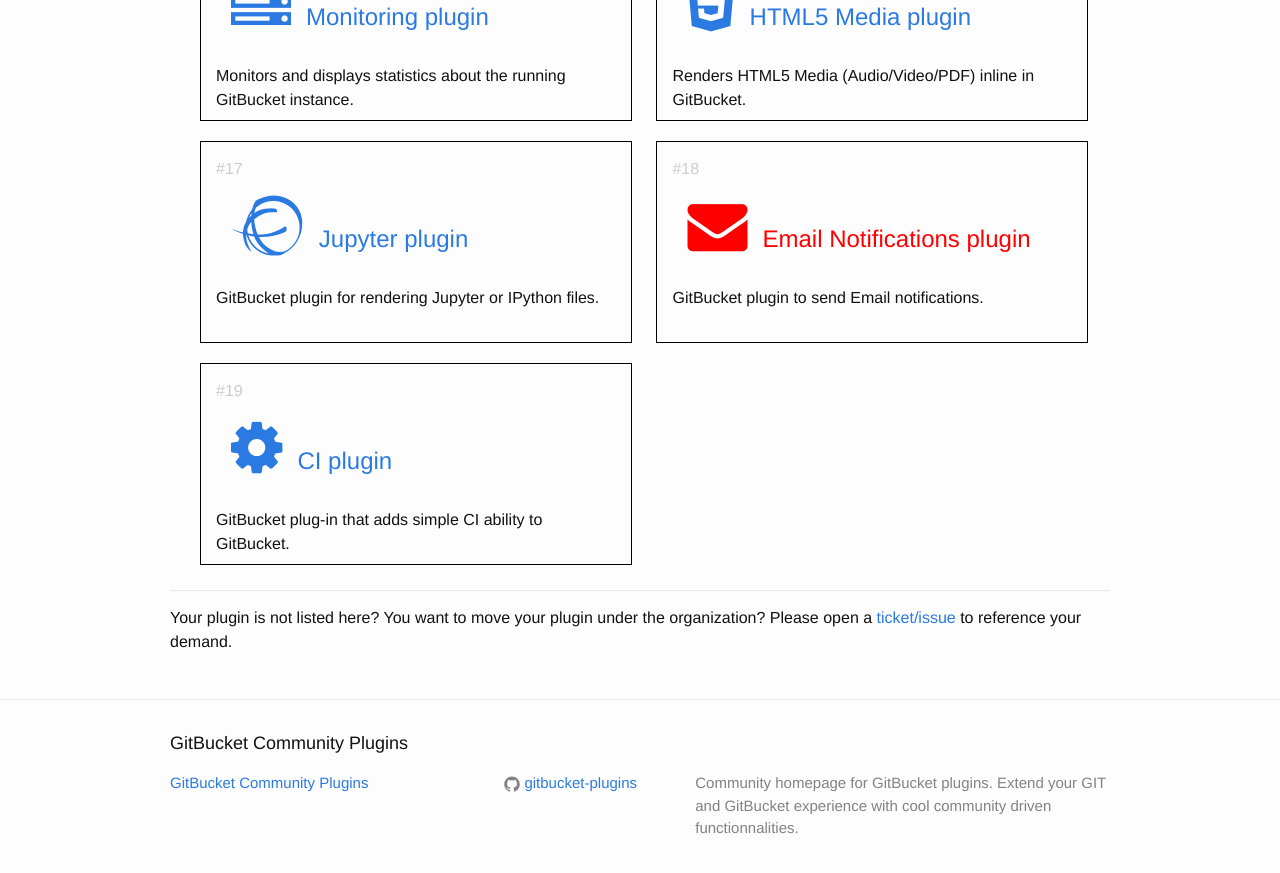
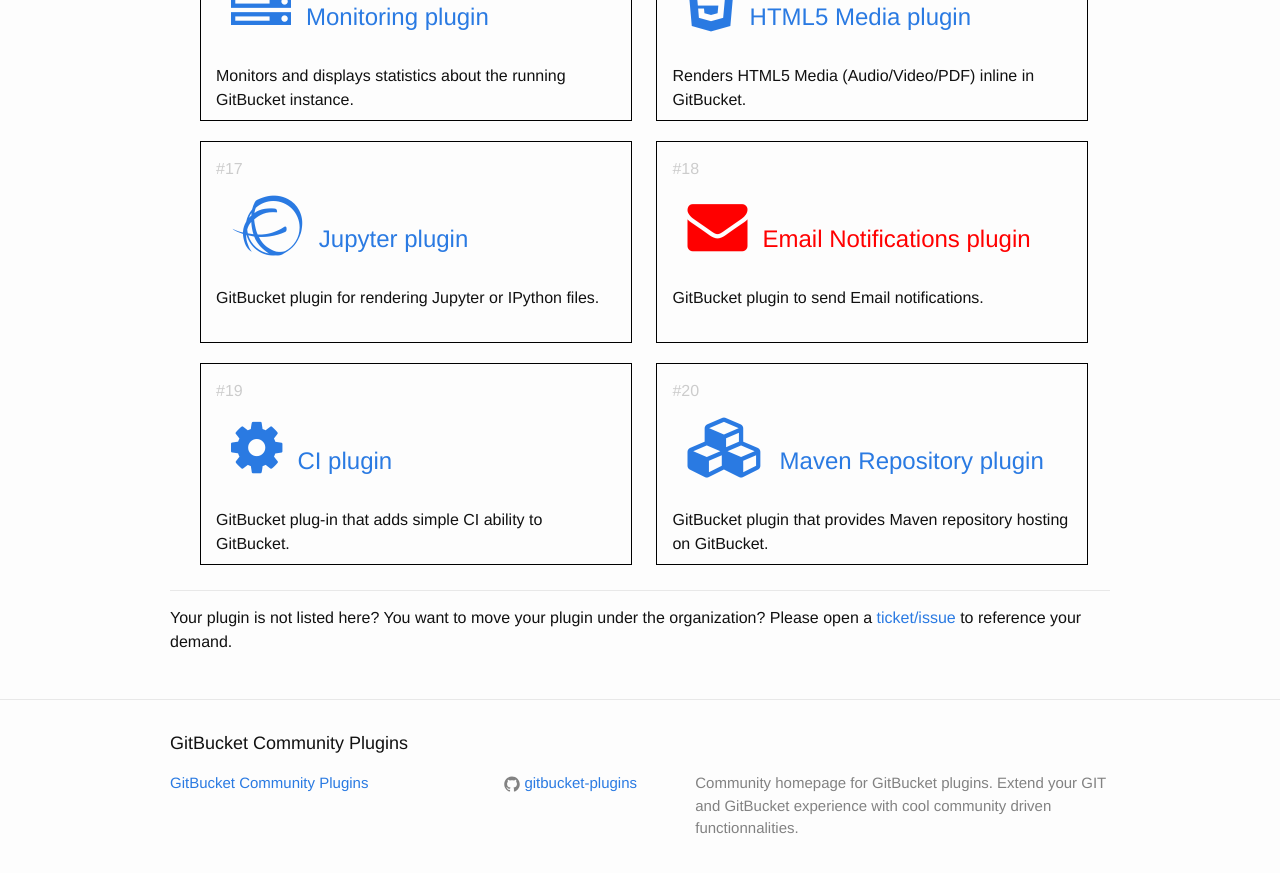
Before and after one commit to gitbucket-plugins/gitbucket-plugins.github.io, a Jekyll site: the page built from index.html, in a window 1280 px wide and 900 px high, scrolled down 1847 px. Shown: the top 873 px of the window. Built offline with Jekyll 4.4.1, drawn with Linux system fonts in a browser that asks for light colours.

Commit message:
Add Maven Repository plugin

```diff
--- a/index.html
+++ b/index.html
@@ -131,6 +131,12 @@
           </h2>
           <p>GitBucket plug-in that adds simple CI ability to GitBucket.</p>
       </li>
+      <li>
+          <h2>
+              <a class="post-link" href="https://github.com/takezoe/gitbucket-maven-repository-plugin"><span class="fa fa-cubes"></span>Maven Repository plugin</a>
+          </h2>
+          <p>GitBucket plugin that provides Maven repository hosting on GitBucket.</p>
+      </li>
   </ul>
     <p class="separator"/>
     <p>Your plugin is not listed here? You want to move your plugin under the organization? Please open a <a href="https://github.com/gitbucket-plugins/gitbucket-plugins.github.io/issues">ticket/issue</a> to reference your demand.</p>
```
